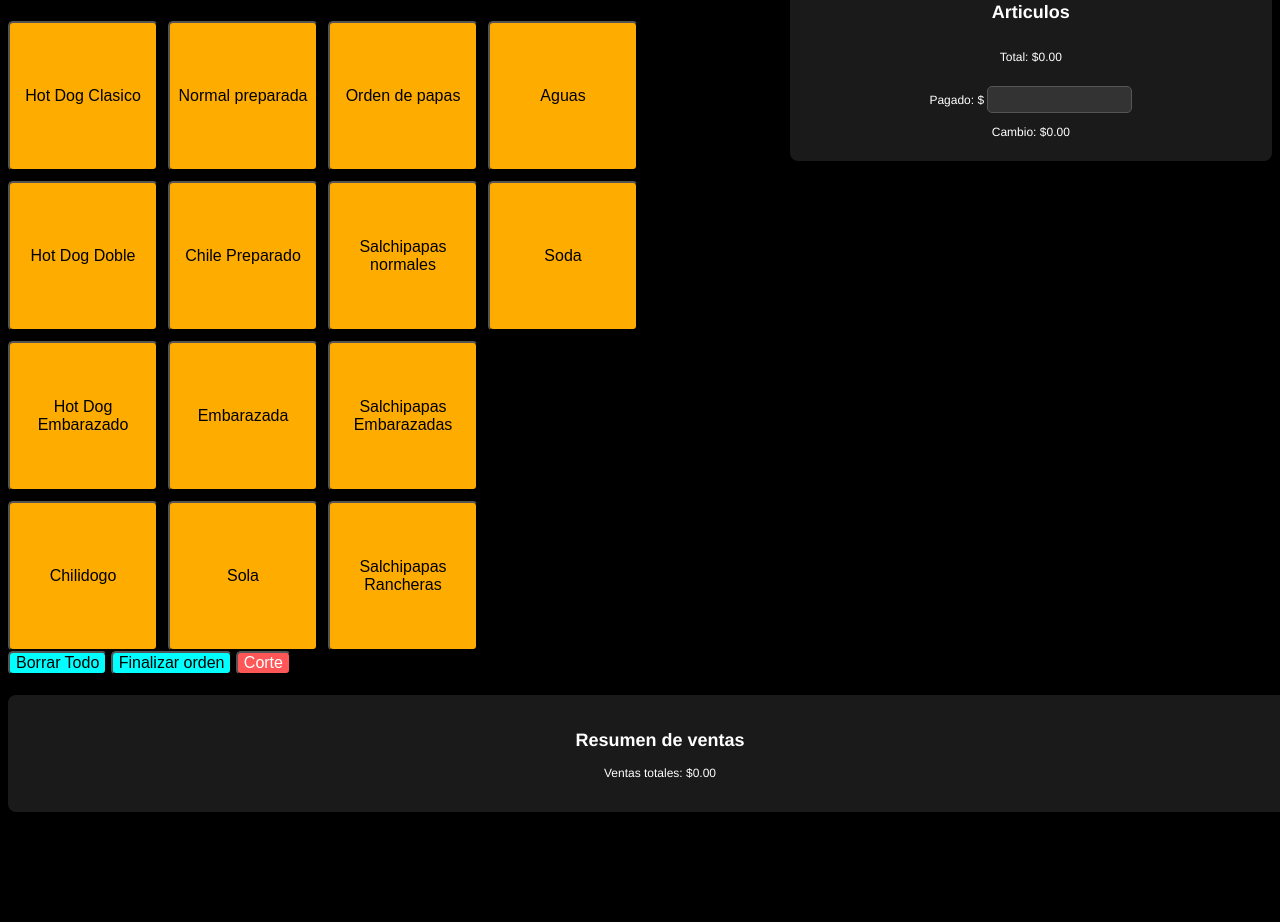
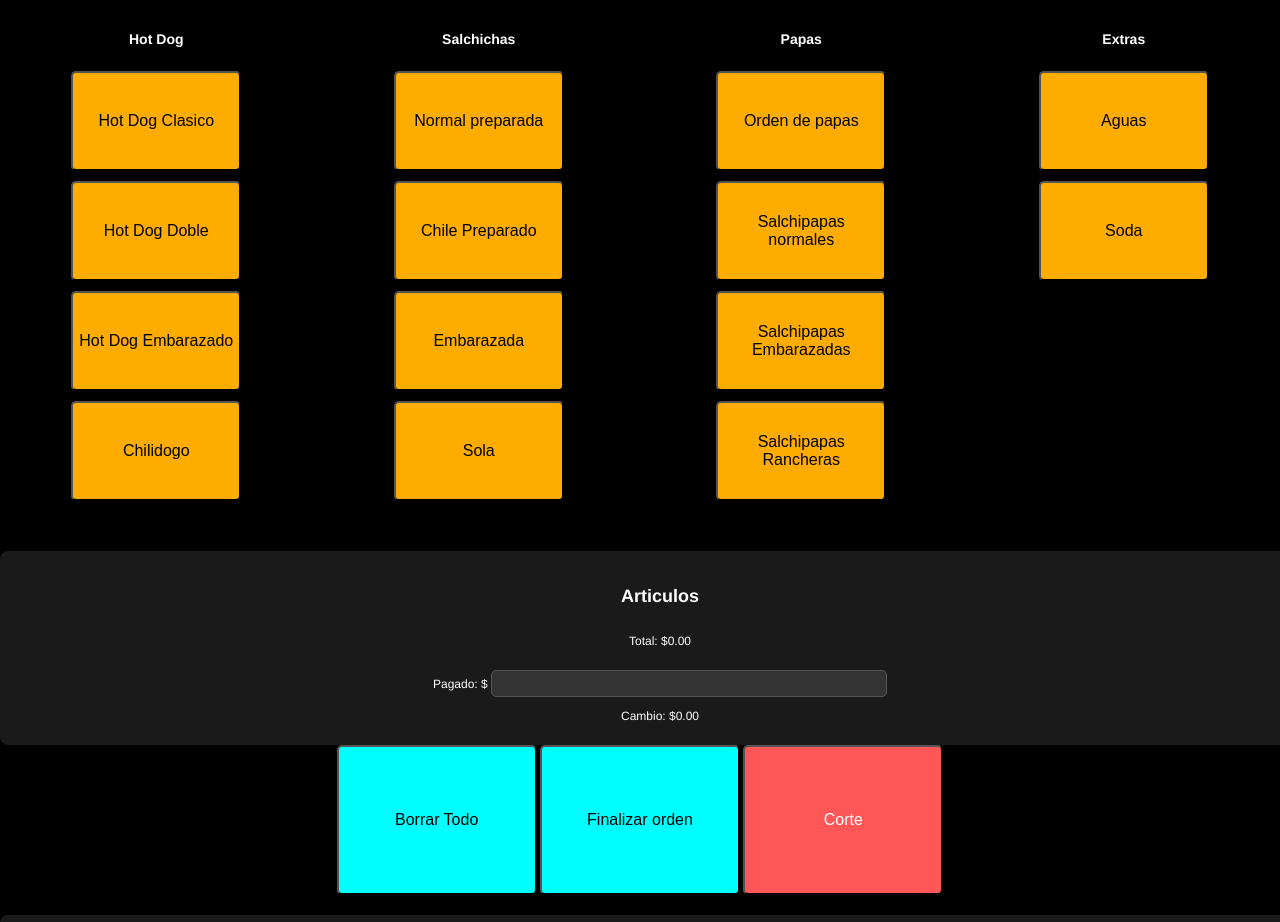
Before and after one commit to marcomabi/arriadosdogs, a plain HTML site: page index.html in a window 1280 px wide. Shown: the part 250-1172 px from the top of the page. Before the commit the page ends 1070 px from the top, so only its background shows below. Drawn offline with Linux system fonts and the light colour scheme.

Commit message:
Update styles.css

```diff
--- a/styles.css
+++ b/styles.css
@@ -3,7 +3,7 @@ body {
     text-align: center;
     background-color: #000;
     color: #fff;
-    margin: 0px, 0px, 0px, 0px;
+    margin: 0;
     max-width: 100%;
     max-height: 100%;
     font-size: 12px;
@@ -140,6 +140,51 @@ input {
     margin: 5px 0;
 }
 
+@media (min-width: 768px) {
+
+
+    #main-container {
+        display: inline-block;
+        width: 100%;
+    }
+    #order-list {
+        width: 100%;
+
+
+    }
+
+    #button-container {
+        width: 100%;
+
+    }
+
+    .column {
+        width: 100%;
+        padding: 50px;
+    }
+
+    button#button-orders, button#save-orders {
+        display: inline-block;
+        width: 200px;
+        height: 150px;
+
+
+
+    }
+
+    button {
+        display: inline-block;
+        width: 80%;
+        height: 100px;
+    }
+
+    button:hover {
+        background-color: #cffe00;
+        transform: scale(1.05);
+    }
+
+}
+
 
 @media (max-width: 768px) {
 
@@ -153,6 +198,11 @@ input {
         justify-content: center;
         margin-top: 10px;
         margin-bottom: 20px;
+    }
+
+    button#button-orders {
+        width: 100%;
+
     }
 
     button {
```
